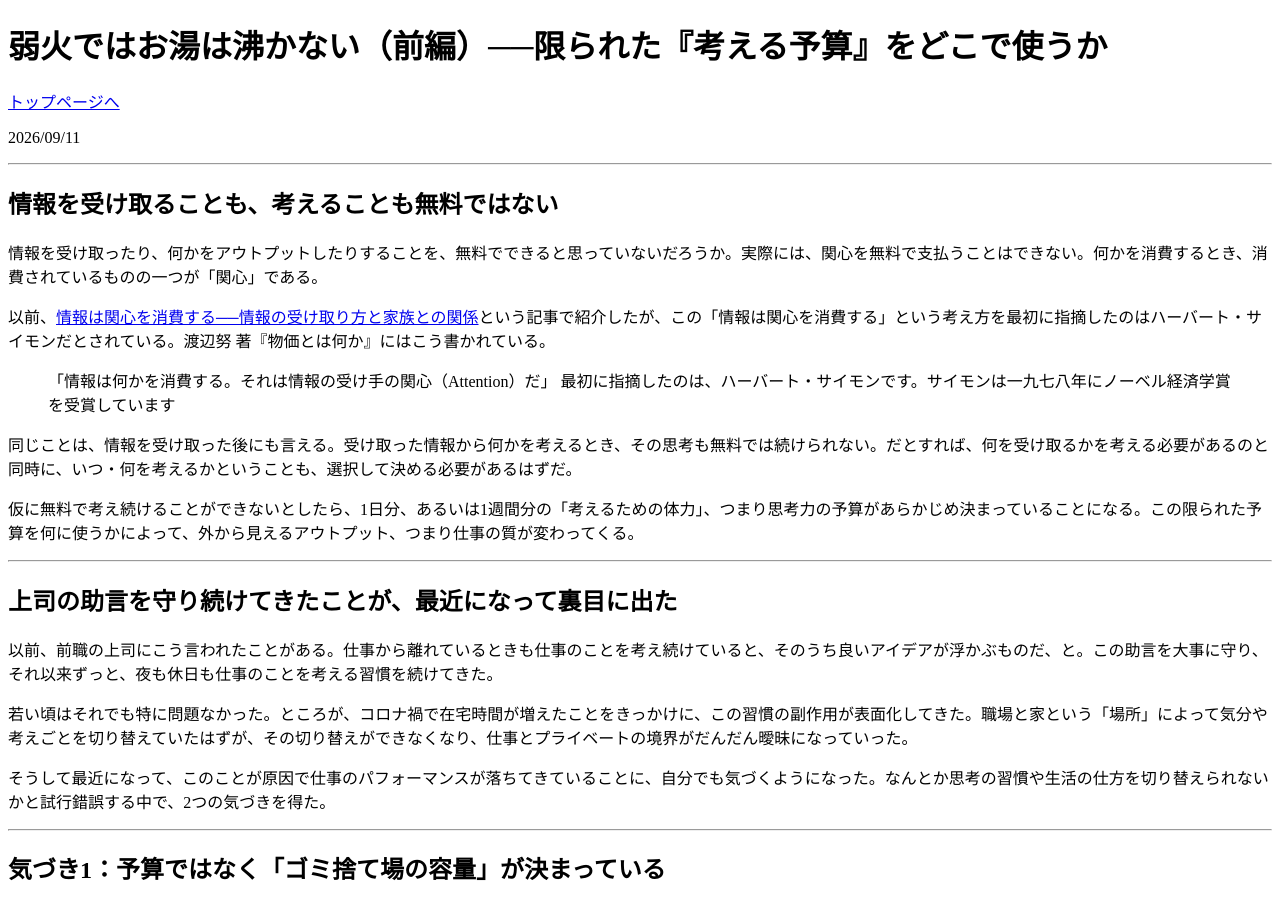
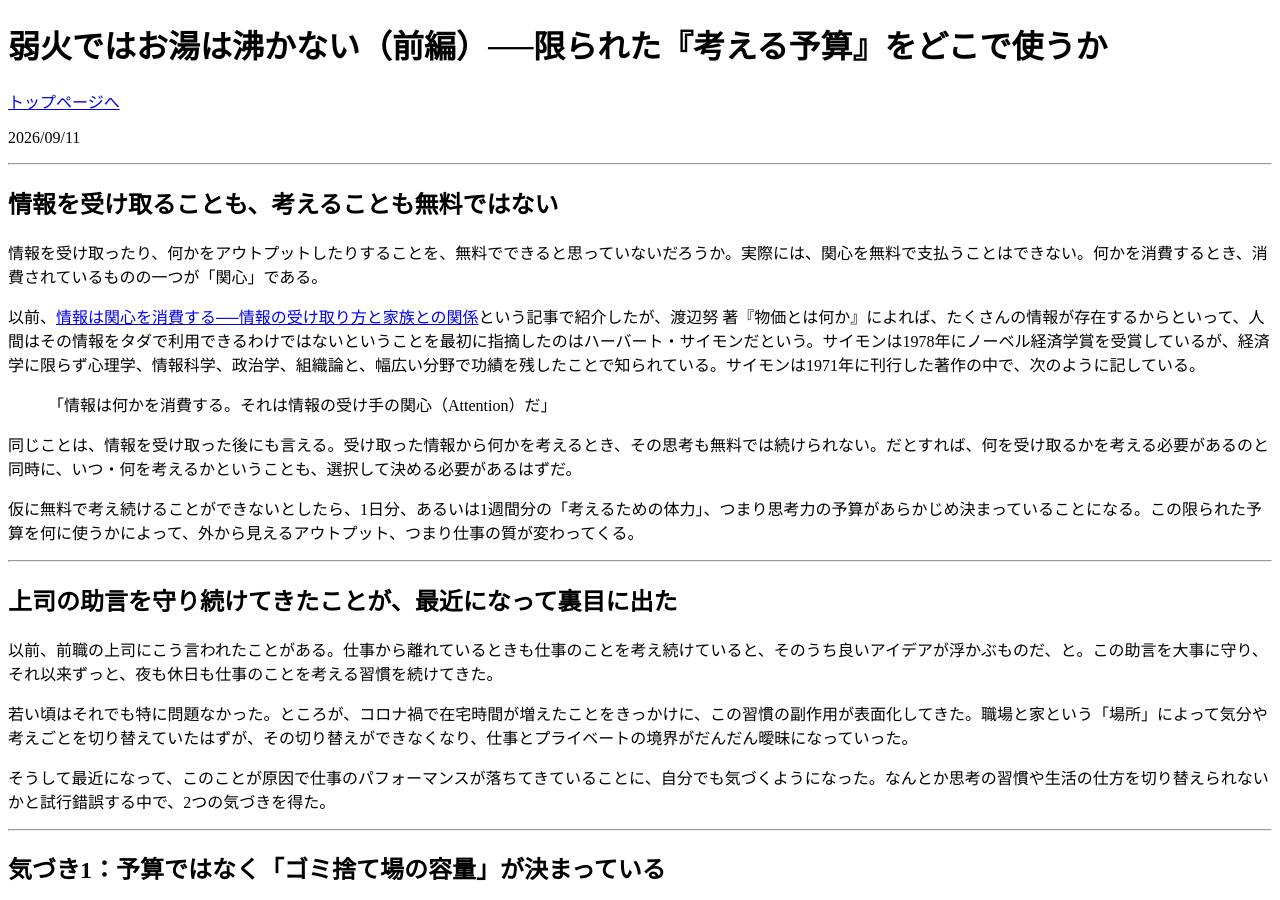
Before and after one commit to yossato/articles, a Jekyll site: the page built from _posts/2026-09-11-thinking-budget-part1.md, in a window 1280 px wide and 900 px high. Built offline with Jekyll 4.4.1, drawn with Linux system fonts in a browser that asks for light colours.

Commit message:
サイモンからの引用範囲を修正
引用符で囲むのは書籍中の直接引用「情報は何かを消費する。それは
情報の受け手の関心（Attention）だ」のみとし、ノーベル賞受賞や
功績についての説明部分は地の文に戻した。

Co-Authored-By: Claude Sonnet 5 <noreply@anthropic.com>
Claude-Session: https://claude.ai/code/session_01U8k7ZsLAHUQzLg8ZffgqF9

```diff
--- a/_posts/2026-09-11-thinking-budget-part1.md
+++ b/_posts/2026-09-11-thinking-budget-part1.md
@@ -13,10 +13,9 @@ description: "情報を受け取ることも、そこから何かを考えるこ
 
 情報を受け取ったり、何かをアウトプットしたりすることを、無料でできると思っていないだろうか。実際には、関心を無料で支払うことはできない。何かを消費するとき、消費されているものの一つが「関心」である。
 
-以前、[情報は関心を消費する──情報の受け取り方と家族との関係](./20250208_attention_economy.html)という記事で紹介したが、この「情報は関心を消費する」という考え方を最初に指摘したのはハーバート・サイモンだとされている。渡辺努 著『物価とは何か』にはこう書かれている。
+以前、[情報は関心を消費する──情報の受け取り方と家族との関係](./20250208_attention_economy.html)という記事で紹介したが、渡辺努 著『物価とは何か』によれば、たくさんの情報が存在するからといって、人間はその情報をタダで利用できるわけではないということを最初に指摘したのはハーバート・サイモンだという。サイモンは1978年にノーベル経済学賞を受賞しているが、経済学に限らず心理学、情報科学、政治学、組織論と、幅広い分野で功績を残したことで知られている。サイモンは1971年に刊行した著作の中で、次のように記している。
 
 > 「情報は何かを消費する。それは情報の受け手の関心（Attention）だ」
-> 最初に指摘したのは、ハーバート・サイモンです。サイモンは一九七八年にノーベル経済学賞を受賞しています
 
 同じことは、情報を受け取った後にも言える。受け取った情報から何かを考えるとき、その思考も無料では続けられない。だとすれば、何を受け取るかを考える必要があるのと同時に、いつ・何を考えるかということも、選択して決める必要があるはずだ。
 
```
